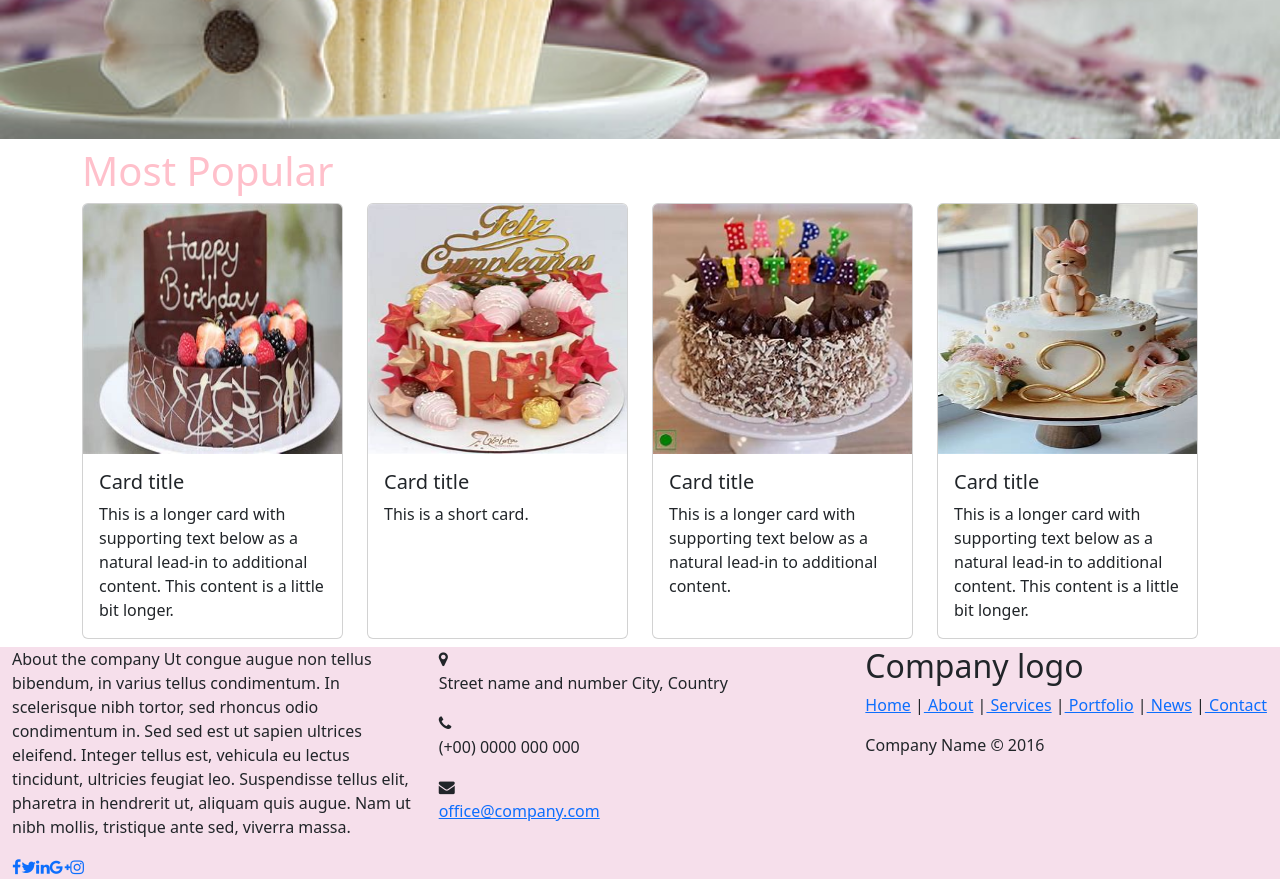
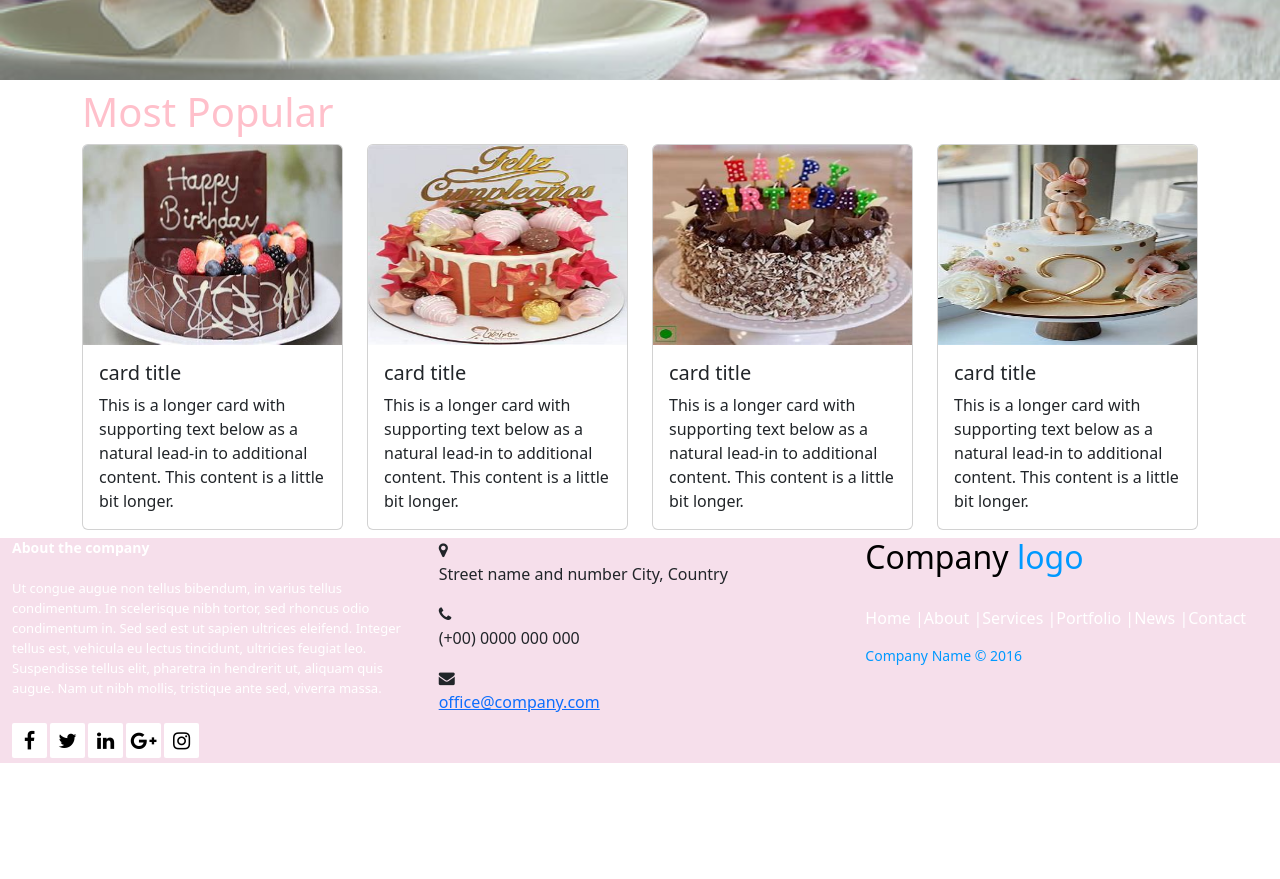
Before and after one commit to kchamithri/MyCake-SystemDevelopment, a React (Create React App) app: page / in a window 1280 px wide. Shown: the part 620-1499 px from the top of the page. After the commit the page ends 1383 px from the top, so only its background shows below. Built offline with nearby package versions, Linux system fonts and the light colour scheme.

Commit message:
added cards, footer

```diff
--- a/src/App.js
+++ b/src/App.js
@@ -1,7 +1,7 @@
 import "./Styles/LandingPage.css";
 import Navbar from "./Components/Navbar";
 import Footer from "./Components/Footer";
-import {Routes, Route} from 'react-router-dom';
+import { Routes, Route } from "react-router-dom";
 import Home from "./pages/Home";
 import CelebrationCake from "./pages/CelebrationCake";
 import PartyPacks from "./pages/PartyPacks";
--- /dev/null
+++ b/src/Components/Card.jsx
@@ -0,0 +1,22 @@
+import React from "react";
+
+const Card = (props) => {
+  return (
+    <div className="col">
+      <div className="card h-100">
+        <img
+          src={props.image}
+          className="card-img-top"
+          alt={props.altName}
+          style={{ height: "200px" }}
+        />
+        <div className="card-body">
+          <h5 className="card-title">{props.name}</h5>
+          <p className="card-text">{props.description}</p>
+        </div>
+      </div>
+    </div>
+  );
+};
+
+export default Card;
--- /dev/null
+++ b/src/Components/LongCard.jsx
@@ -0,0 +1,30 @@
+import React from "react";
+
+const LongCard = () => {
+  return (
+    <div className="mb-4 container" style={{ height: "200px" }}>
+      <div className="row mx-auto border" style={{ height: "100%" }}>
+        <div
+          className="col-9 d-flex align-items-center"
+          style={{ backgroundColor: "#b1397a" }}
+        >
+          <h2 className="mx-auto">Customize Your Own Cake</h2>
+          <button className="d-inline-block btn btn-outline-dark ms-2 px-4 rounded-pill btn-sm">
+            Click Here
+          </button>
+        </div>
+
+        <div className="col-3 p-0">
+          <img
+            src="Assets/cake2.jpg"
+            className="d-block img-fluid"
+            style={{ maxWidth: "100%", minHeight: "100%" }}
+            alt="abcd"
+          ></img>
+        </div>
+      </div>
+    </div>
+  );
+};
+
+export default LongCard;
--- a/src/Components/Navbar.jsx
+++ b/src/Components/Navbar.jsx
@@ -1,9 +1,9 @@
 import React from "react";
-import {NavLink} from "react-router-dom";
+import { NavLink } from "react-router-dom";
 
 const Navbar = () => {
   return (
-    <div>
+    <div className="fixed-top">
       <nav className="navbar navbar-expand-lg navbar-light shadow pt-2">
         <div className="container">
           <button
@@ -45,10 +45,16 @@ const Navbar = () => {
                 </NavLink>
               </li>
             </ul>
-            <NavLink to="/login" className="btn btn-outline-dark ms-2 px-4 rounded-pill btn-sm">
+            <NavLink
+              to="/login"
+              className="btn btn-outline-dark ms-2 px-4 rounded-pill btn-sm"
+            >
               <i className="fa fa-user-plus me-2"></i> Sign in{" "}
             </NavLink>
-            <NavLink to="/register" className="btn btn-outline-dark ms-2 px-4 rounded-pill btn-sm">
+            <NavLink
+              to="/register"
+              className="btn btn-outline-dark ms-2 px-4 rounded-pill btn-sm"
+            >
               <i className="fa fa-user-plus me-2"></i> Register{" "}
             </NavLink>
           </div>
--- /dev/null
+++ b/src/Styles/Footer.css
@@ -0,0 +1,160 @@
+.footer {
+  background-color: #414141;
+  width: 100%;
+  text-align: left;
+  font-family: sans-serif;
+  font-weight: bold;
+  font-size: 16px;
+  padding: 50px;
+  margin-top: 50px;
+}
+
+.footer .footer-left,
+.footer .footer-center,
+.footer .footer-right {
+  display: inline-block;
+  vertical-align: top;
+}
+
+/* footer left*/
+
+.footer .footer-left {
+  width: 33%;
+  padding-right: 15px;
+}
+
+.footer .about {
+  line-height: 20px;
+  color: #ffffff;
+  font-size: 13px;
+  font-weight: normal;
+  margin: 0;
+}
+
+.footer .about span {
+  display: block;
+  color: #ffffff;
+  font-size: 14px;
+  font-weight: bold;
+  margin-bottom: 20px;
+}
+
+.footer .icons {
+  margin-top: 25px;
+}
+
+.footer .icons a {
+  display: inline-block;
+  width: 35px;
+  height: 35px;
+  cursor: pointer;
+  background-color: #33383b;
+  border-radius: 2px;
+  font-size: 20px;
+  color: #ffffff;
+  text-align: center;
+  line-height: 35px;
+  margin-right: 3px;
+  margin-bottom: 5px;
+}
+
+/* footer center*/
+
+.footer .footer-center {
+  width: 30%;
+}
+
+.footer .footer-center i {
+  background-color: #33383b;
+  color: #ffffff;
+  font-size: 25px;
+  width: 38px;
+  height: 38px;
+  border-radius: 50%;
+  text-align: center;
+  line-height: 42px;
+  margin: 10px 15px;
+  vertical-align: middle;
+}
+
+.footer .footer-center i.fa-envelope {
+  font-size: 17px;
+  line-height: 38px;
+}
+
+.footer .footer-center p {
+  display: inline-block;
+  color: #ffffff;
+  vertical-align: middle;
+  margin: 0;
+}
+
+.footer .footer-center p span {
+  display: block;
+  font-weight: normal;
+  font-size: 14px;
+  line-height: 2;
+}
+
+.footer .footer-center p a {
+  color: #0099ff;
+  text-decoration: none;
+}
+
+/* footer right*/
+
+.footer .footer-right {
+  width: 35%;
+}
+
+.footer h2 {
+  color: #ffffff;
+  font-size: 36px;
+  font-weight: normal;
+  margin: 0;
+}
+
+.footer h2 span {
+  color: #0099ff;
+}
+
+.footer .menu {
+  color: #ffffff;
+  margin: 20px 0 12px;
+  padding: 0;
+}
+
+.footer .menu a {
+  display: inline-block;
+  line-height: 1.8;
+  text-decoration: none;
+  color: inherit;
+}
+
+.footer .menu a:hover {
+  color: #0099ff;
+}
+
+.footer .name {
+  color: #0099ff;
+  font-size: 14px;
+  font-weight: normal;
+  margin: 0;
+}
+
+@media (max-width: 767px) {
+  .footer {
+    font-size: 14px;
+  }
+  .footer .footer-left,
+  .footer .footer-center,
+  .footer .footer-right {
+    display: block;
+    width: 100%;
+    margin-bottom: 40px;
+    text-align: center;
+  }
+  .footer .footer-center i {
+    margin-left: 0;
+  }
+}
--- a/src/Styles/LandingPage.css
+++ b/src/Styles/LandingPage.css
@@ -10,8 +10,8 @@
 }
 
 .form {
-  background: #B1397A;
-  background: #B1397A;
+  background: #b1397a;
+  background: #b1397a;
 }
 /* Home */
 #home {
@@ -20,3 +20,76 @@
   background-size: cover;
   min-height: 700px;
 }
+
+/* footer */
+.about {
+  line-height: 20px;
+  color: #ffffff;
+  font-size: 13px;
+  font-weight: normal;
+  margin: 0;
+}
+
+.about span {
+  display: block;
+  color: #ffffff;
+  font-size: 14px;
+  font-weight: bold;
+  margin-bottom: 20px;
+}
+
+.icons {
+  margin-top: 25px;
+}
+
+.icons a {
+  display: inline-block;
+  width: 35px;
+  height: 35px;
+  cursor: pointer;
+  background-color: #ffffff;
+  border-radius: 2px;
+  font-size: 20px;
+  color: #000000;
+  text-align: center;
+  line-height: 35px;
+  margin-right: 3px;
+  margin-bottom: 5px;
+}
+
+h2 {
+  color: #000000;
+  font-size: 36px;
+  font-weight: normal;
+  margin: 0;
+}
+
+h2 span {
+  color: #0099ff;
+}
+
+.menu {
+  color: #ffffff;
+  margin: 20px 0 12px;
+  padding: 0;
+  display: inline-block;
+  vertical-align: top;
+}
+
+.menu a {
+  display: inline-block;
+  line-height: 1.8;
+  text-decoration: none;
+  color: inherit;
+}
+
+.menu a:hover {
+  color: #0099ff;
+}
+
+.name {
+  color: #0099ff;
+  font-size: 14px;
+  font-weight: normal;
+  margin: 0;
+}
--- a/src/pages/CelebrationCake.jsx
+++ b/src/pages/CelebrationCake.jsx
@@ -1,4 +1,5 @@
-import React from 'react';
+import React from "react";
+import LongCard from "../Components/LongCard";
 
 const CelebrationCake = () => {
   return (
@@ -8,8 +9,10 @@ const CelebrationCake = () => {
           <h1>Celebration Cakes</h1>
         </div>
       </div>
+      <LongCard />
+      <LongCard />
     </div>
   );
-}
+};
 
 export default CelebrationCake;
--- a/src/pages/Home.jsx
+++ b/src/pages/Home.jsx
@@ -1,4 +1,5 @@
 import React from "react";
+import Card from "../Components/Card";
 
 const Home = () => {
   return (
@@ -6,9 +7,9 @@ const Home = () => {
       <section id="home">
         <div className="container">
           <div className="col-3">
-            <form class="form-inline pt-2">
+            <form className="form-inline pt-2">
               <input
-                class="form-control mr-sm-2 rounded-pill"
+                className="form-control mr-sm-2 rounded-pill"
                 type="search"
                 placeholder="Search"
                 aria-label="Search"
@@ -36,58 +37,39 @@ const Home = () => {
         </div>
       </section>
       <div className="container mt-2">
+        <h1 style={{ color: "pink" }}>Most Popular</h1>
 
-          <h1 style={{color:"pink"}}>Most Popular</h1>
-
-      <div class="row row-cols-1 row-cols-md-4 g-4">
-        <div class="col">
-          <div class="card h-100">
-            <img src="Assets/cake2.jpg" class="card-img-top" alt="..." style={{height:"250px"}}/>
-            <div class="card-body">
-              <h5 class="card-title">Card title</h5>
-              <p class="card-text">
-                This is a longer card with supporting text below as a natural
-                lead-in to additional content. This content is a little bit
-                longer.
-              </p>
-            </div>
-          </div>
+        <div className="row row-cols-1 row-cols-md-4 g-4">
+          <Card
+            image="Assets/cake2.jpg"
+            name="card title"
+            description="This is a longer card with supporting text below as a natural
+                  lead-in to additional content. This content is a little bit
+                  longer."
+          />
+          <Card
+            image="Assets/cake3.jpg"
+            name="card title"
+            description="This is a longer card with supporting text below as a natural
+                  lead-in to additional content. This content is a little bit
+                  longer."
+          />
+          <Card
+            image="Assets/cake4.jpg"
+            altName="cake image"
+            name="card title"
+            description="This is a longer card with supporting text below as a natural
+                  lead-in to additional content. This content is a little bit
+                  longer."
+          />
+          <Card
+            image="Assets/kids.jpg"
+            name="card title"
+            description="This is a longer card with supporting text below as a natural
+                  lead-in to additional content. This content is a little bit
+                  longer."
+          />
         </div>
-        <div class="col">
-          <div class="card h-100">
-            <img src="Assets/cake3.jpg" class="card-img-top" alt="..." style={{height:"250px"}}/>
-            <div class="card-body">
-              <h5 class="card-title">Card title</h5>
-              <p class="card-text">This is a short card.</p>
-            </div>
-          </div>
-        </div>
-        <div class="col">
-          <div class="card h-100">
-            <img src="Assets/cake4.jpg" class="card-img-top" alt="..." style={{height:"250px"}}/>
-            <div class="card-body">
-              <h5 class="card-title">Card title</h5>
-              <p class="card-text">
-                This is a longer card with supporting text below as a natural
-                lead-in to additional content.
-              </p>
-            </div>
-          </div>
-        </div>
-        <div class="col">
-          <div class="card h-100">
-            <img src="Assets/kids.jpg" class="card-img-top" alt="..." style={{height:"250px"}}/>
-            <div class="card-body">
-              <h5 class="card-title">Card title</h5>
-              <p class="card-text">
-                This is a longer card with supporting text below as a natural
-                lead-in to additional content. This content is a little bit
-                longer.
-              </p>
-            </div>
-          </div>
-        </div>
-      </div>
       </div>
     </div>
   );
```
Also changed, not shown: src/index.js (+10 -9 lines). Lines whose indentation alone changed are shown as unchanged.
